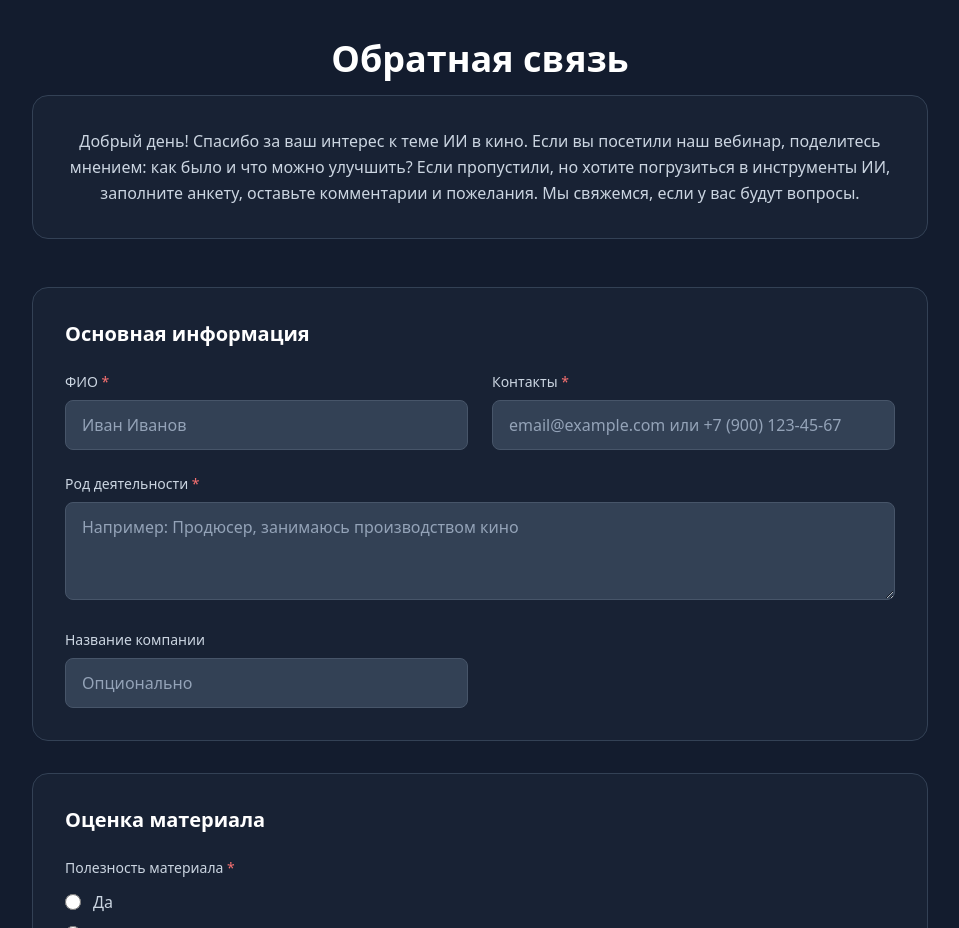
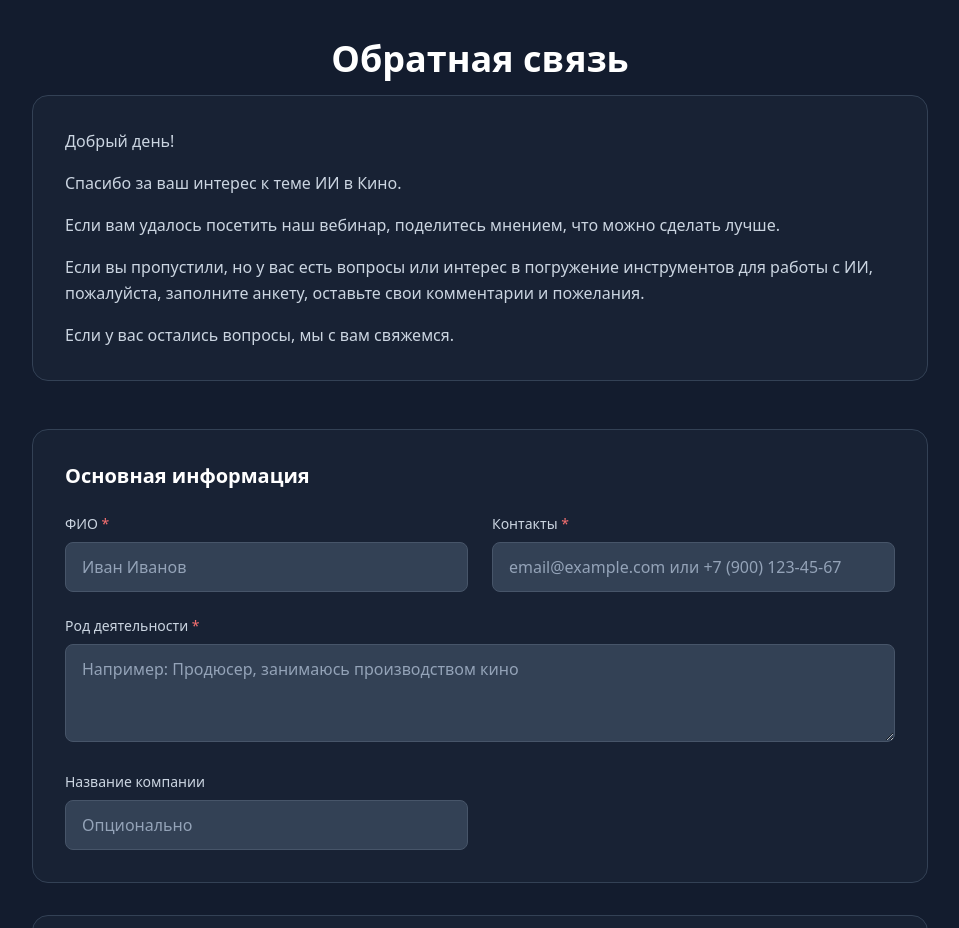
Before and after one commit to AdvikSudM12/aikino, a React (Vite) app: page / in a window 1280 px wide. Shown: the part 2240-3168 px from the top of the page, without its empty margins (160-1119 px from the left). Built offline with nearby package versions, Linux system fonts and the light colour scheme; no server answers; the database is empty.

Commit message:
изменено описание опросника

```diff
--- a/src/components/SurveySection.tsx
+++ b/src/components/SurveySection.tsx
@@ -133,12 +133,13 @@ export const SurveySection: React.FC<SurveySectionProps> = ({ onSubmit }) => {
         <div className="text-center mb-12">
           <h2 className="text-3xl md:text-4xl font-bold text-white mb-4">Обратная связь</h2>
           <div className="bg-slate-800/50 rounded-2xl p-8 border border-slate-700">
-            <p className="text-slate-300 leading-relaxed">
-              Добрый день! Спасибо за ваш интерес к теме ИИ в кино.
-              Если вы посетили наш вебинар, поделитесь мнением: как было и что можно улучшить?
-              Если пропустили, но хотите погрузиться в инструменты ИИ, заполните анкету,
-              оставьте комментарии и пожелания. Мы свяжемся, если у вас будут вопросы.
-            </p>
+            <div className="text-slate-300 leading-relaxed text-left">
+              <p className="mb-4">Добрый день!</p>
+              <p className="mb-4">Спасибо за ваш интерес к теме ИИ в Кино.</p>
+              <p className="mb-4">Если вам удалось посетить наш вебинар, поделитесь мнением, что можно сделать лучше.</p>
+              <p className="mb-4">Если вы пропустили, но у вас есть вопросы или интерес в погружение инструментов для работы с ИИ, пожалуйста, заполните анкету, оставьте свои комментарии и пожелания.</p>
+              <p>Если у вас остались вопросы, мы с вам свяжемся.</p>
+            </div>
           </div>
         </div>
 
```
